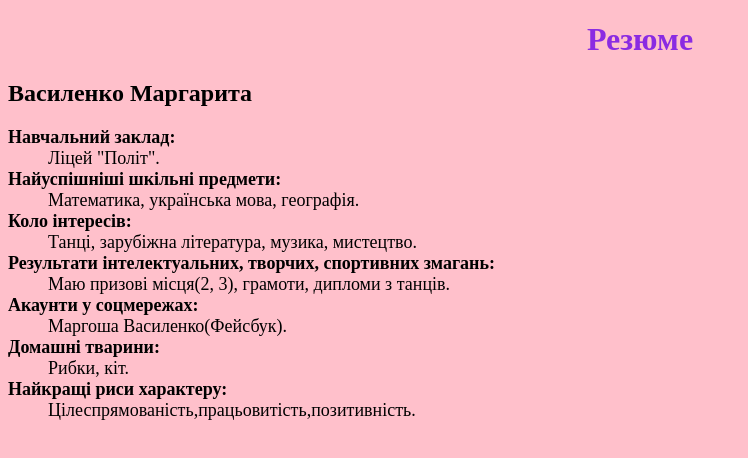
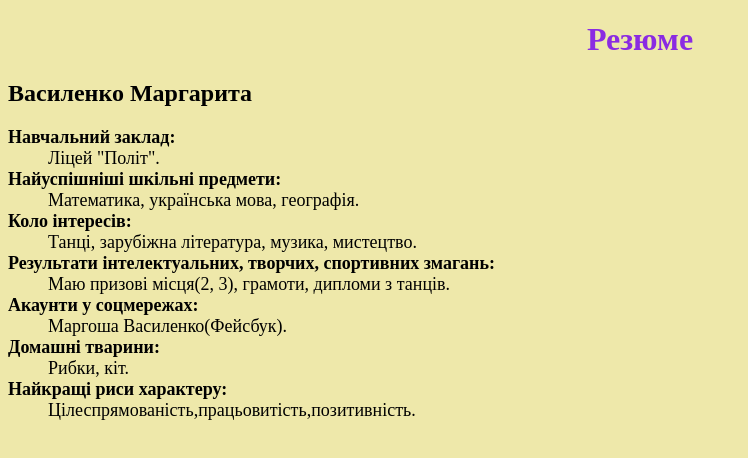
Before and after one commit to margo-2020vas/Margo-2020vas.github.io, a plain HTML site: page rezume.html in a window 1280 px wide. Shown: the whole page, without its empty margins (0-748 px from the left). Drawn offline with Linux system fonts and the light colour scheme.

Commit message:
Update rezume.html

```diff
--- a/rezume.html
+++ b/rezume.html
@@ -4,7 +4,7 @@
 	<meta charset="UTF-8">
 	<title>Резюме</title>
 </head>
-	<body bgcolor="FF C0 CB"></body>
+	<body bgcolor="#EE E8 AA"></body>
 	<frame >
 	<h1 align="center"><font color="#8A2BE2">Резюме</h1></font>
 
```
